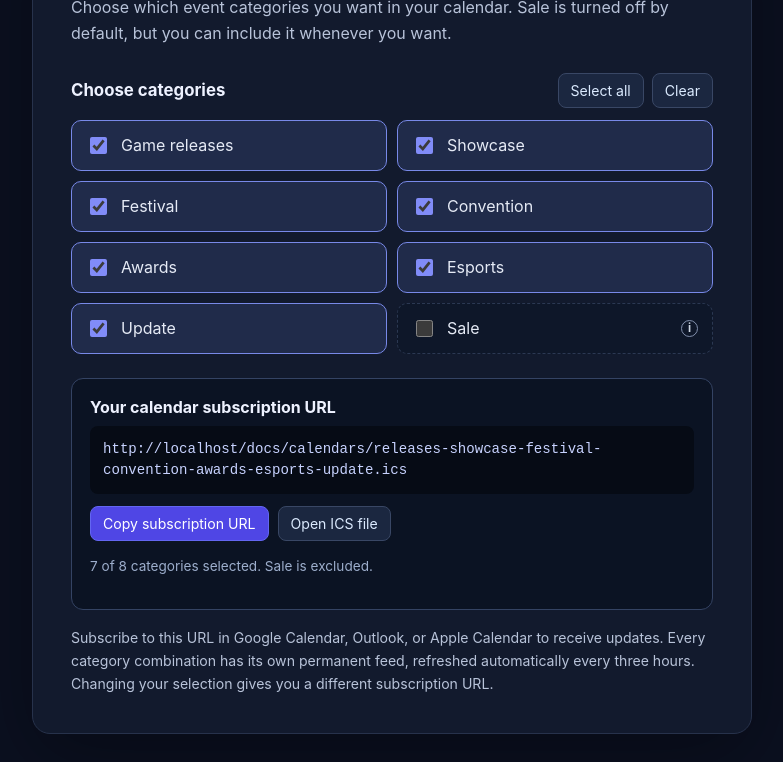
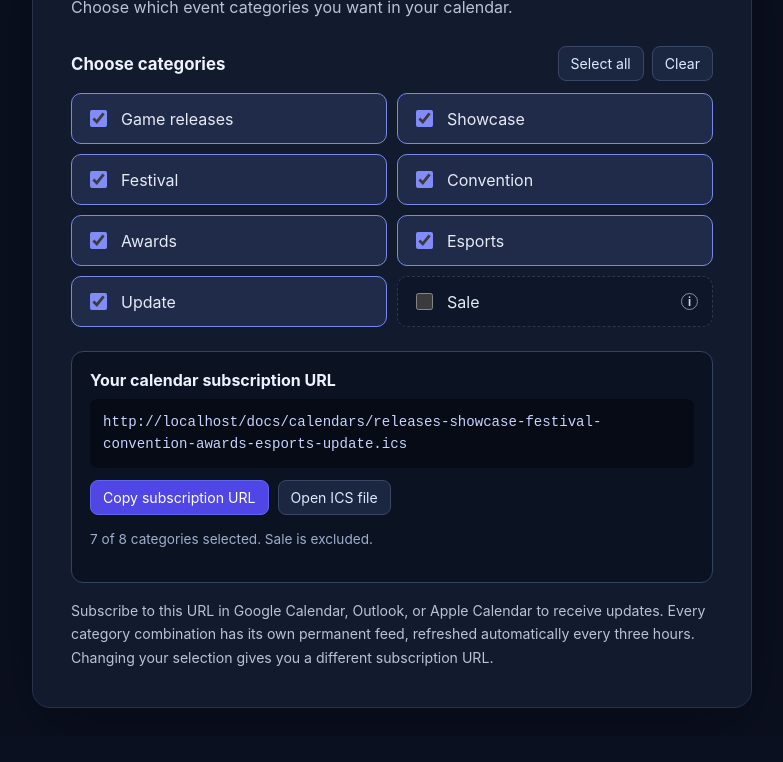
Before and after one commit to Biglitttle125/PlayAndPatch-No-Sales-Calendar, a plain HTML site: page docs/index.html in a window 1280 px wide. Shown: the part 125-887 px from the top of the page, without its empty margins (248-1031 px from the left). After the commit the page ends 861 px from the top, so only its background shows below. Drawn offline with Linux system fonts and the light colour scheme.

Commit message:
Remove Sale default note from landing page intro

```diff
--- a/docs/index.html
+++ b/docs/index.html
@@ -41,7 +41,7 @@
 <body>
   <main>
     <h1>PlayAndPatch Calendar</h1>
-    <p class="intro">Choose which event categories you want in your calendar. Sale is turned off by default, but you can include it whenever you want.</p>
+    <p class="intro">Choose which event categories you want in your calendar.</p>
 
     <div class="section-head">
       <h2>Choose categories</h2>
```
